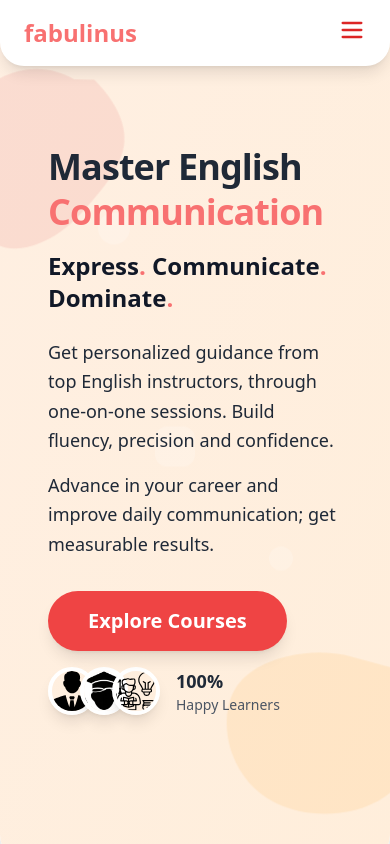
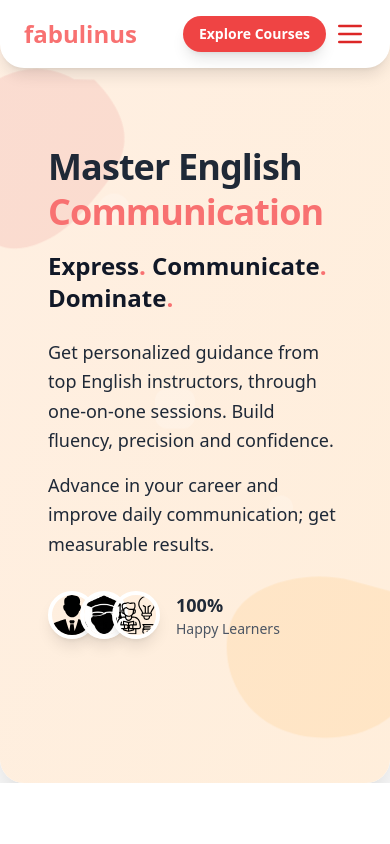
Before and after one commit to Vishalmakhija1012/fab-final-fixed2, a React (Vite) app: page / in a window 390 px wide. Built offline with nearby package versions, Linux system fonts and the light colour scheme.

Commit message:
feat: Responsive header with Explore Courses button in one line for all devices

```diff
--- a/src/App.jsx
+++ b/src/App.jsx
@@ -99,9 +99,9 @@ const GreatFrameworkSection = () => {
       </div>
       <div className={`relative z-10 w-full max-w-5xl mx-auto text-center mt-20 ${isInView ? 'animate-fadeInUp' : 'opacity-0'}`}>
         <div className="w-full flex flex-col items-center">
-          <Link to="/persona-selection" className="inline-block bg-red-500 text-white hover:bg-red-600 font-bold py-4 px-10 rounded-full shadow-lg transition duration-300 ease-in-out transform hover:scale-105 focus:outline-none focus:ring-4 focus:ring-red-300 focus:ring-opacity-75 text-xl">
+          {/* <Link to="/persona-selection" className="inline-block bg-red-500 text-white hover:bg-red-600 font-bold py-4 px-10 rounded-full shadow-lg transition duration-300 ease-in-out transform hover:scale-105 focus:outline-none focus:ring-4 focus:ring-red-300 focus:ring-opacity-75 text-xl">
             Explore Courses
-          </Link>
+          </Link> */}
           <LearnersSocialProof />
         </div>
       </div>
@@ -460,18 +460,20 @@ const Header = () => {
   return (
     <header className="fixed top-0 left-0 right-0 z-50 flex justify-between items-center px-6 py-4 bg-white shadow-lg rounded-b-3xl">
       <div className="text-2xl font-extrabold text-red-400">fabulinus</div>
-      <nav className="hidden md:flex space-x-6">
-        {navLinks.map(link => (
-          <a key={link.name} href={link.href} onClick={handleNavClick} className="text-red-600 hover:text-red-800 font-medium transition-colors duration-300">{link.name}</a>
-        ))}
-      </nav>
-      <div className="md:hidden">
-        <button onClick={() => setIsMenuOpen(!isMenuOpen)}>
-          <Menu size={28} className="text-red-600" />
+      <div className="flex items-center gap-2">
+        <Link
+          to="/persona-selection"
+          className="bg-red-500 text-white hover:bg-red-600 font-bold px-4 py-2 md:px-8 md:py-3 rounded-full shadow-lg transition duration-300 ease-in-out transform hover:scale-105 focus:outline-none focus:ring-4 focus:ring-red-300 focus:ring-opacity-75 text-sm md:text-base"
+          style={{ minWidth: 'auto' }}
+        >
+          Explore Courses
+        </Link>
+        <button onClick={() => setIsMenuOpen(!isMenuOpen)} className="flex items-center justify-center p-0 m-0 bg-transparent border-none outline-none focus:outline-none">
+          <Menu size={32} className="text-red-600" />
         </button>
       </div>
       {isMenuOpen && (
-        <div className="absolute top-full left-0 right-0 bg-white shadow-lg md:hidden">
+        <div className="absolute top-full left-0 right-0 bg-white shadow-lg">
           <nav className="flex flex-col items-end space-y-4 py-4 pr-6">
             {navLinks.map(link => (
               <a key={link.name} href={link.href} onClick={handleNavClick} className="text-red-600 hover:text-red-800 font-medium transition-colors duration-300">{link.name}</a>
@@ -540,9 +542,9 @@ const HeroSection = () => {
         <p className="text-lg sm:text-xl md:text-2xl leading-relaxed mb-8 text-gray-800 max-w-2xl text-left" style={{ animationDelay: '0.5s' }}>
           Advance in your career and improve daily communication; get measurable results.
         </p>
-        <Link to="/persona-selection" className="inline-block bg-red-500 text-white hover:bg-red-600 font-bold py-4 px-10 rounded-full shadow-lg transition duration-300 ease-in-out transform hover:scale-105 focus:outline-none focus:ring-4 focus:ring-red-300 focus:ring-opacity-75 text-xl" style={{ animationDelay: '0.7s' }}>
+        {/* <Link to="/persona-selection" className="inline-block bg-red-500 text-white hover:bg-red-600 font-bold py-4 px-10 rounded-full shadow-lg transition duration-300 ease-in-out transform hover:scale-105 focus:outline-none focus:ring-4 focus:ring-red-300 focus:ring-opacity-75 text-xl" style={{ animationDelay: '0.7s' }}>
           Explore Courses
-        </Link>
+        </Link> */}
         <LearnersSocialProof />
       </div>
       <div className="absolute top-1/4 left-1/4 w-8 h-8 bg-white opacity-20 rounded-full animate-float delay-100"></div>
@@ -702,9 +704,9 @@ const TestimonialsSection = () => {
       </div>
       <div className={`relative z-10 w-full max-w-5xl mx-auto text-center mt-20 ${isInView ? 'animate-fadeInUp' : 'opacity-0'}`}>
         <div className="w-full flex flex-col items-center">
-          <Link to="/persona-selection" className="inline-block bg-red-500 text-white hover:bg-red-600 font-bold py-4 px-10 rounded-full shadow-lg transition duration-300 ease-in-out transform hover:scale-105 focus:outline-none focus:ring-4 focus:ring-red-300 focus:ring-opacity-75 text-xl">
+          {/* <Link to="/persona-selection" className="inline-block bg-red-500 text-white hover:bg-red-600 font-bold py-4 px-10 rounded-full shadow-lg transition duration-300 ease-in-out transform hover:scale-105 focus:outline-none focus:ring-4 focus:ring-red-300 focus:ring-opacity-75 text-xl">
             Explore Courses
-          </Link>
+          </Link> */}
           <LearnersSocialProof />
         </div>
       </div>
```
